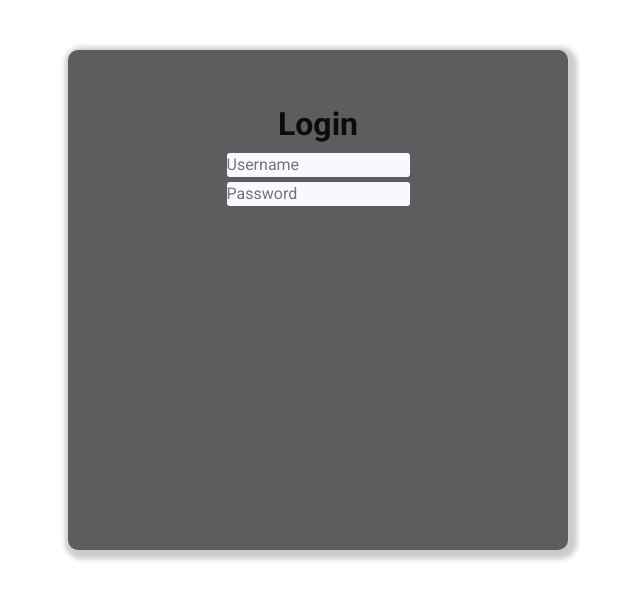
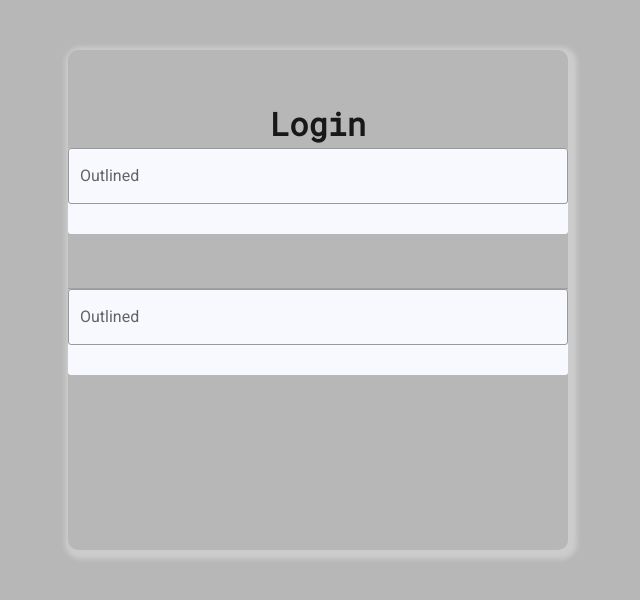
Before and after one commit to gioviopantat/twotter-tutorial, a Vue app: page / in a window 1280 px wide. Shown: the top 600 px of the page, without its empty margins (322-962 px from the left). Built offline with nearby package versions, Linux system fonts and the light colour scheme; what vue-kinesis, vuefire would draw is missing.

Commit message:
add vuetify components to login page

```diff
--- a/src/components/loginPage.vue
+++ b/src/components/loginPage.vue
@@ -1,16 +1,30 @@
 <template>
-    <v-app>
+    <v-app class="root" style="backgroundColor: #b8b7b7">
         <div class="loginForm">
+            <link rel="preconnect" href="https://fonts.gstatic.com">
+            <link href="https://fonts.googleapis.com/css2?family=Roboto+Mono&display=swap" rel="stylesheet">
             <h1 class="header1">Login</h1>
-            <input class="usernameBlock" type="text" placeholder="Username"/>
+            <v-text-field
+            class="usernameBlock"
+            label="Outlined"
+            placeholder="Username"
+            outlined
+            ></v-text-field>
             <br/>
-            <input class="passwordBlock" type="password" placeholder="Password"/>
+            <v-divider class="login-devider"/>
+            <v-text-field
+            class="passwordBlock"
+            label="Outlined"
+            placeholder="Password"
+            outlined
+            ></v-text-field>
         </div>
     </v-app>
 </template>
 
 <script>
 export default {
+
     name: 'loginPage',
 
     data: () => ({
@@ -23,7 +37,7 @@ export default {
     .loginForm {
         width: 500px;
         height: 500px;
-        background: rgb(93, 92, 94);
+        background: white);
         text-align: center;
         padding-top: 50px;
         border-radius: 10px;
@@ -39,8 +53,13 @@ export default {
     .header1 {
         top: 20px;
         align-content: center;
+        font-family: 'Roboto Mono', monospace;
     }
     input {
         margin-top: 5px;
     }
+    .login-devider {
+        width: auto;
+        margin-top: 30px;
+    }
 </style>
```
